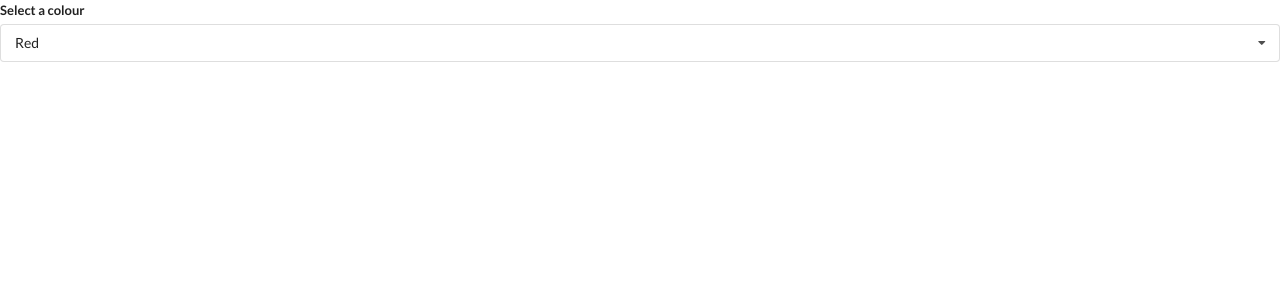
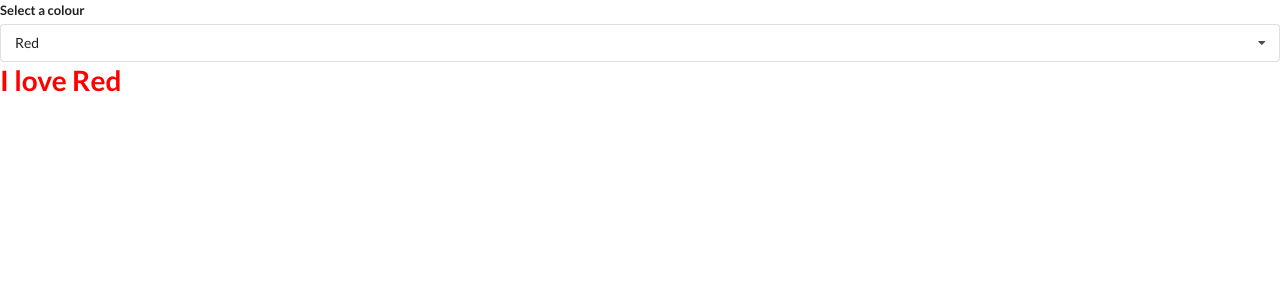
Before and after one commit to abottenberg/udemy-react-course, a React (Create React App) app in the folder widgets/: page / in a window 1280 px wide. Shown: the top 300 px of the page. Built offline with nearby package versions, Linux system fonts and the light colour scheme.

Commit message:
adding colour text in selected colour

```diff
--- a/widgets/src/components/Dropdown.js
+++ b/widgets/src/components/Dropdown.js
@@ -35,6 +35,7 @@ const Dropdown = ({ options, selected, onSelectedChange }) => {
   });
 
   return (
+    <div>
       <div ref={ref} className="ui form">
         <div className="field">
           <label className="label">Select a colour</label>
@@ -47,6 +48,10 @@ const Dropdown = ({ options, selected, onSelectedChange }) => {
           </div>
         </div>
       </div>
+      <div>
+        <h1 style={{color: selected.value}}>{`I love ${selected.label}`}</h1>
+      </div>
+    </div>
   );
 };
 
```
Lines whose indentation alone changed are shown as unchanged.
